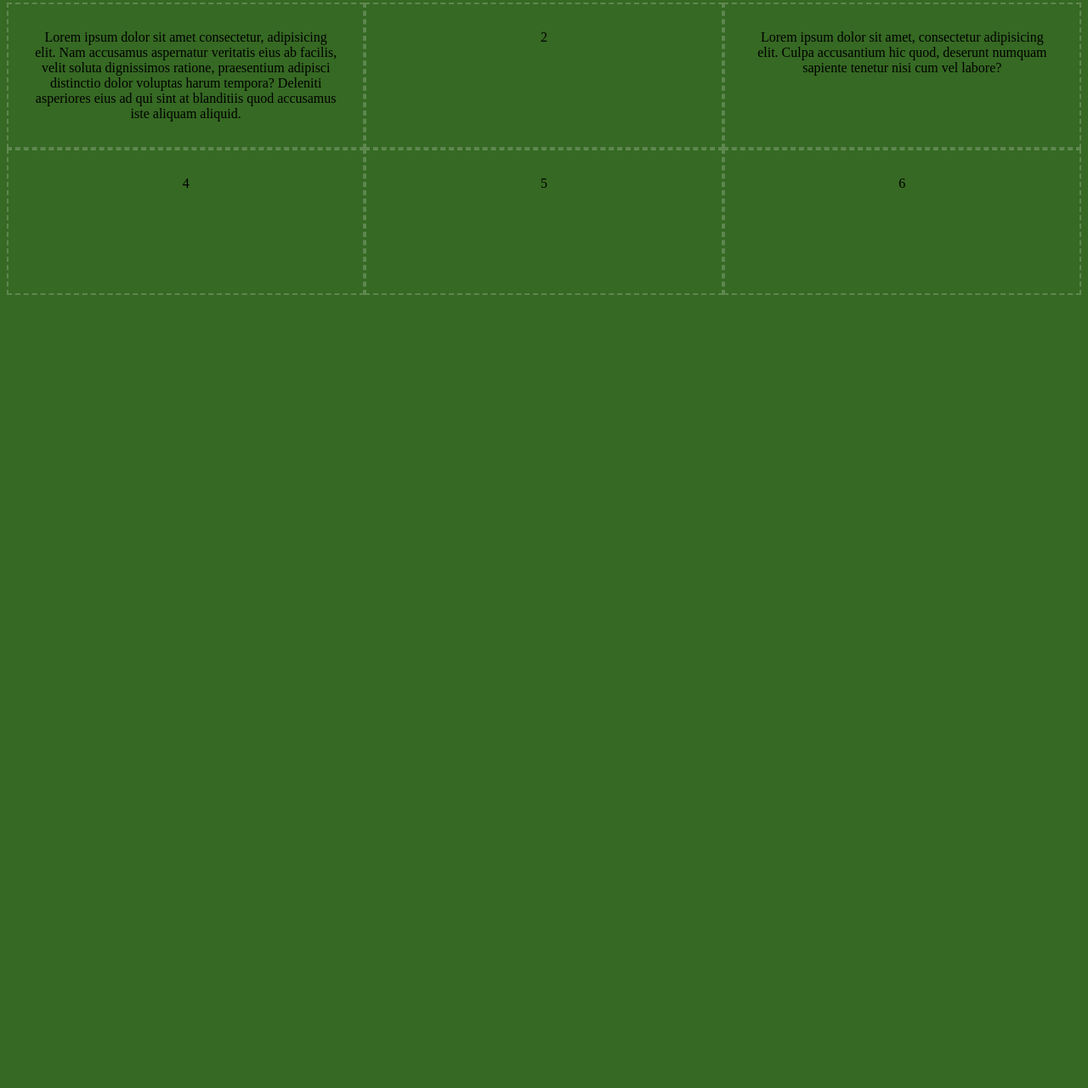
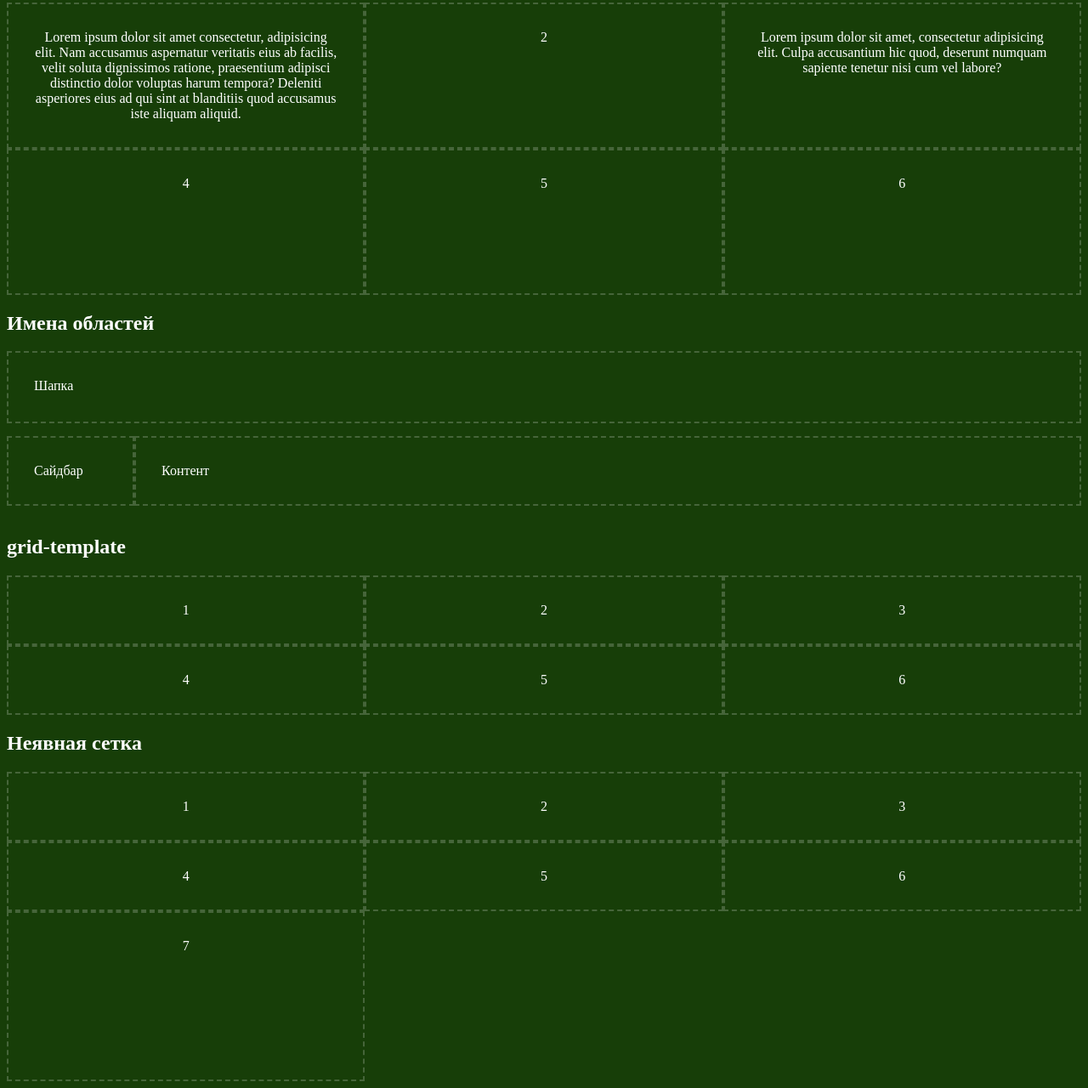
Before and after one commit to randominical/grid_practice, a plain HTML site: page index.html in a window 1280 px wide. Shown: the part 299-1579 px from the top of the page at 85% size. Before the commit the page ends 800 px from the top, so only its background shows below. Drawn offline with Linux system fonts and the light colour scheme.

Commit message:
Способы определения сетки

```diff
--- a/index.html
+++ b/index.html
@@ -22,5 +22,32 @@
             <div class="grid__item">6</div>
         </div>
     </div>
+    <h2>Имена областей</h2>
+    <div class="grid-wrapper">
+        <header class="grid-header">Шапка</header>
+        <aside class="grid-side">Сайдбар</aside>
+        <main class="grid-content">Контент</main>
+    </div>
+    <h2>grid-template</h2>
+    <div class="grid-2">
+        <div class="grid__body-2">
+            <div class="grid__item-2">1</div>
+            <div class="grid__item-2">2</div>
+            <div class="grid__item-2">3</div>
+            <div class="grid__item-2">4</div>
+            <div class="grid__item-2">5</div>
+            <div class="grid__item-2">6</div>
+        </div>
+    </div>
+    <h2>Неявная сетка</h2>
+    <div class="grid-auto">
+        <div class="grid-auto__item">1</div>
+        <div class="grid-auto__item">2</div>
+        <div class="grid-auto__item">3</div>
+        <div class="grid-auto__item">4</div>
+        <div class="grid-auto__item">5</div>
+        <div class="grid-auto__item">6</div>
+        <div class="grid-auto__item">7</div>
+    </div>
 </body>
 </html>
--- a/main.scss
+++ b/main.scss
@@ -1,5 +1,6 @@
 body {
-    background-color: #1c5506e1;
+    background-color: #133b04fa;
+    color: white;
 }
 //=======================================
 .grid_dem {
@@ -31,3 +32,59 @@ body {
     border: 2px dashed rgba(255,255,255,.2);
     padding: 30px;
 }
+//=======================================
+.grid-wrapper {
+    display: grid;
+    //grid-template-columns: 150px 1fr;
+    //grid-template-rows: 100px 1fr;
+    //grid-template-areas:
+        //"header header"
+        //"side content";
+        grid-template:
+            [start] "header header" 100px [row2]
+            [row2] "side content" 1fr [row-end] / 150px 1fr;
+}
+.grid {
+    &-header,
+    &-side,
+    &-content {
+        padding: 30px;
+        border: 2px dashed rgba(255,255,255,.2);
+        margin: 0 0 15px 0;
+    }
+}
+.grid-header {
+    grid-area: header;
+}
+.grid-side {
+    grid-area: side;
+}
+.grid-content {
+    grid-area: content;
+}
+//=======================================
+.grid__body-2 {
+    display: grid;
+    //grid-template-columns: repeat(3, 1fr);
+    //grid-template-rows: repeat(2, 1fr);
+    grid-template: repeat(1, 1fr) / repeat(3, 1fr);
+}
+.grid__item-2 {
+    text-align: center;
+    border: 2px dashed rgba(255,255,255,.2);
+    padding: 30px;
+}
+//=======================================
+.grid-auto {
+    display: grid;
+    grid-template: 1fr 1fr / repeat(3, 1fr);
+    //значения неявного ряда
+    grid-auto-rows: 200px;
+    //работает, если не задана сетка
+    //grid-auto-columns: 150px;
+}
+.grid-auto__item {
+    text-align: center;
+    border: 2px dashed rgba(255,255,255,.2);
+    padding: 30px;
+}
```
Also changed, not shown: style.css, 1 other file.
